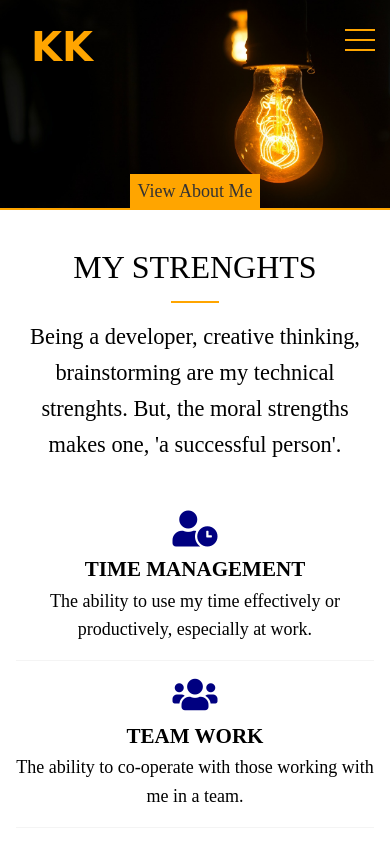
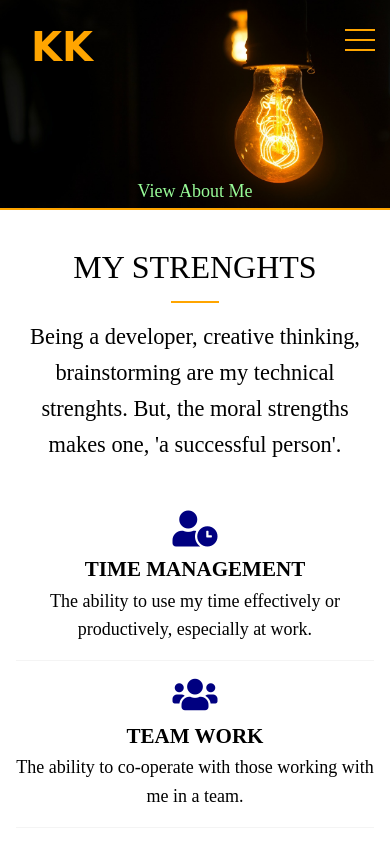
Before and after one commit to KKaushalya/My_Portfolio, a plain HTML site: page index.html in a window 390 px wide. In both pictures the pointer is over the link "View About Me". Shown: the top 841 px of the page. Drawn offline with nearby package versions, Linux system fonts and the light colour scheme; a web font is replaced by a local one.

Commit message:
Update media.css

```diff
--- a/css/media.css
+++ b/css/media.css
@@ -25,6 +25,13 @@
         padding: 0.2rem 0.5rem;
         margin-top: 0rem;
         text-align: left;
+        background: transparent;
+        color: whitesmoke;
+    }
+
+    .header-content a:hover{
+        color: palegreen;
+        background: transparent;
     }
 
     .menu-wrap .hamburger{
```
